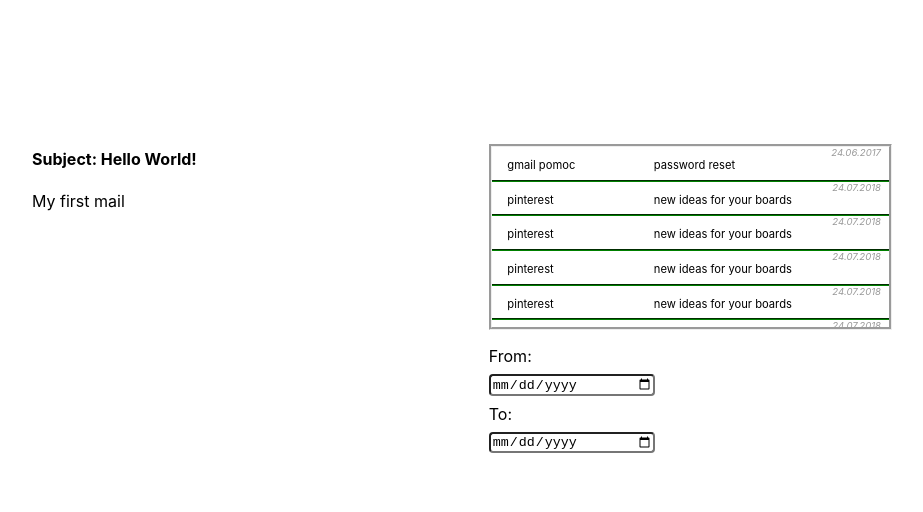
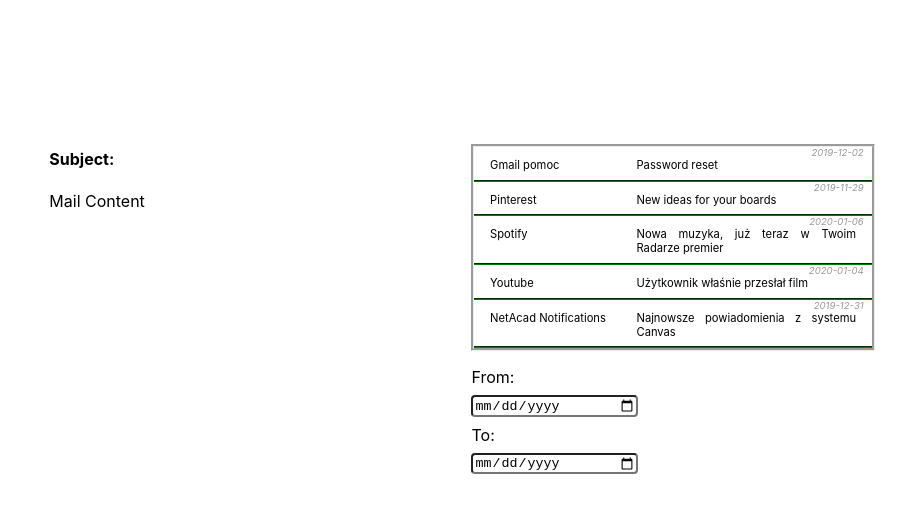
Before and after one commit to asi-pwr/Hermes_frontend, a React (Create React App) app: page / in a window 1280 px wide. Shown: the top 512 px of the page, without its empty margins (242-1165 px from the left). Built offline with nearby package versions, Linux system fonts and the light colour scheme.

Commit message:
feat: archive page functions
add callback to view selected mail
add mail list filter

```diff
--- a/src/ArchivePage/ArchivePage.js
+++ b/src/ArchivePage/ArchivePage.js
@@ -1,12 +1,16 @@
-import React from 'react';
+import React, {useState} from 'react';
 import MailView from './MailView';
 import MailList from './MailList';
 import './archivePage.css';
 
 const ArchivePage = () => {
+  const [mailSubject, setMailSubject] = useState("");
+
+  const onPickMailToView = (e) => setMailSubject(() => e.subject);
+
   return <div className="archive-main-content">
-      <MailView subject=" Hello World!" content="My first mail"/>
-      <MailList/>
+      <MailView subject={mailSubject} content="Mail Content"/>
+      <MailList onMailPick = {(e) => onPickMailToView(e)}/>
   </div>
 }
 
--- a/src/ArchivePage/MailDataView.js
+++ b/src/ArchivePage/MailDataView.js
@@ -2,7 +2,7 @@
 import './mailDataView.css'
 
 const MailDataView = (props) => {
-  return <div className="mail-data">
+  return <div className="mail-data" onClick = {(e) => props.onClick(props)}>
     <span className="date">{props.date}</span>
     <div className="mail-content">
       <span className="author">{props.author}</span>
--- a/src/ArchivePage/MailList.js
+++ b/src/ArchivePage/MailList.js
@@ -1,22 +1,39 @@
-import React from 'react';
+import React, {useState} from 'react';
 import MailDataView from './MailDataView';
 import './mailList.css';
 
+const mailArray = [{author:"Gmail pomoc", date:"2019-12-02", subject:"Password reset"},
+{author:"Pinterest", date:"2019-11-29", subject:"New ideas for your boards"},
+{author:"Spotify", date:"2020-01-06", subject:"Nowa muzyka, już teraz w Twoim Radarze premier"},
+{author:"Youtube", date:"2020-01-04", subject:"Użytkownik właśnie przesłał film"},
+{author:"NetAcad Notifications", date:"2019-12-31", subject:"Najnowsze powiadomienia z systemu Canvas"},
+{author:"Dział Spraw Międzynarodowych", date:"2020-01-19", subject:"Newsletter Działu Spraw Międzynarodowych"}];
+
+
 const MailList = (props) => {
 
-  const mailArray = [{author:"gmail pomoc", date:"24.06.2017", subject:"password reset"},
-  {author:"pinterest", date:"24.07.2018", subject:"new ideas for your boards"},
-  {author:"pinterest", date:"24.07.2018", subject:"new ideas for your boards"},
-  {author:"pinterest", date:"24.07.2018", subject:"new ideas for your boards"},
-  {author:"pinterest", date:"24.07.2018", subject:"new ideas for your boards"},
-  {author:"pinterest", date:"24.07.2018", subject:"new ideas for your boards"}];
+  const [mailList,setMailList] = useState(mailArray);
+  const [fromDate,setFromDate] = useState("");
+  const [toDate,setToDate] = useState("");
+
+
+  const changeFilterDate = (fromDate,toDate) => setMailList(mailArray.filter((elem)=>elem.date>=fromDate && (elem.date<=toDate||toDate==="")));
+  const onFromDateChange = (e) => {
+    setFromDate(e.target.value);
+    changeFilterDate(e.target.value, toDate);
+  };
+
+  const onToDateChange = (e) => {
+    setToDate(e.target.value);
+    changeFilterDate(fromDate,e.target.value);
+  };
 
   return <div className="mail-list-main-form">
     <ul className="mail-list">
-      {mailArray.map((elem)=><li><MailDataView author = {elem.author} date = {elem.date} subject = {elem.subject}/></li>)}
+      {mailList.map((elem)=><li><MailDataView author = {elem.author} date = {elem.date} subject = {elem.subject} onClick = {props.onMailPick}/></li>)}
     </ul>
-    <span>From:</span><input className="archive-date-pick" type="date"/>
-    <span>To:</span><input className="archive-date-pick" type="date"/>
+    <span>From:</span><input className="archive-date-pick" type="date" onChange = {(e) => onFromDateChange(e)}/>
+    <span>To:</span><input className="archive-date-pick" type="date"  onChange = {(e) => onToDateChange(e)}/>
   </div>
 }
 
```
